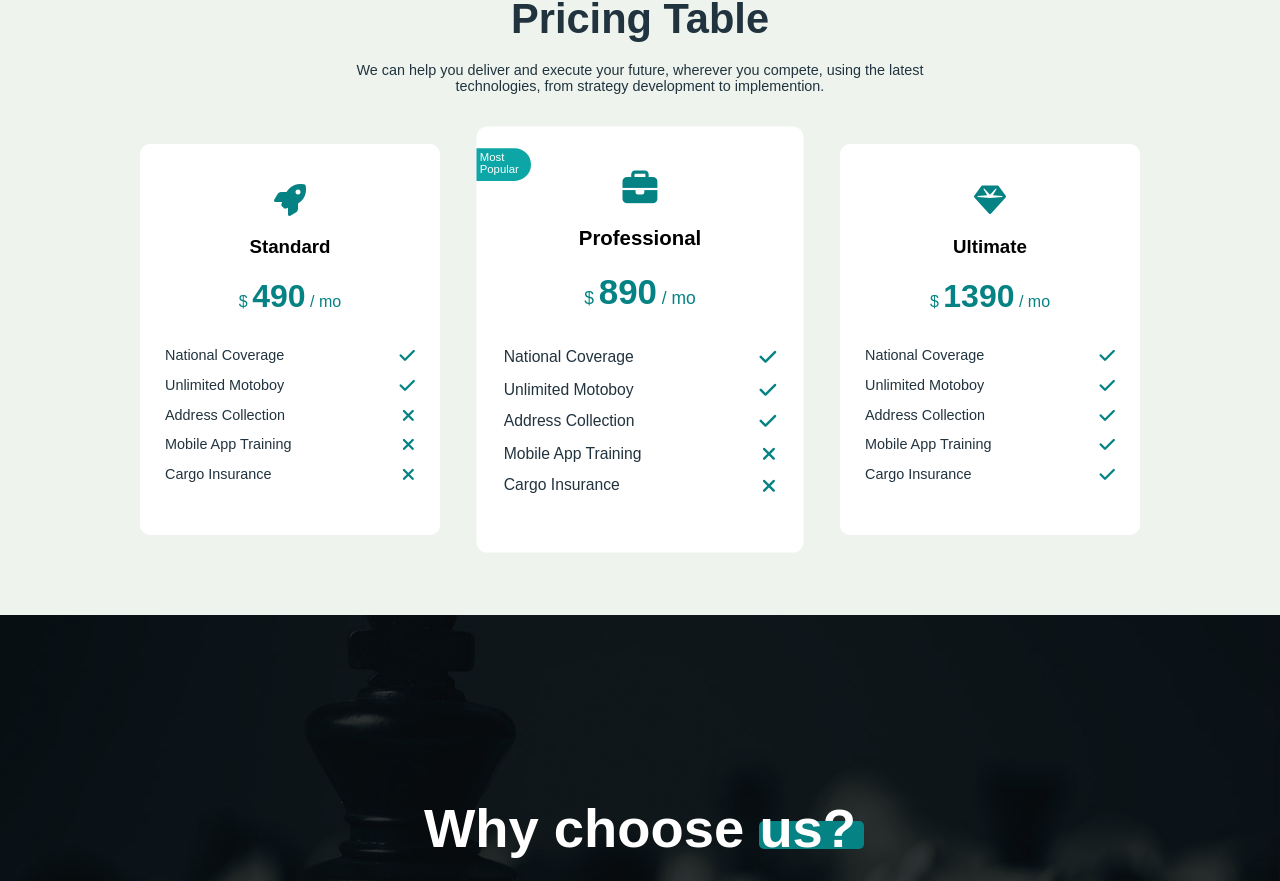
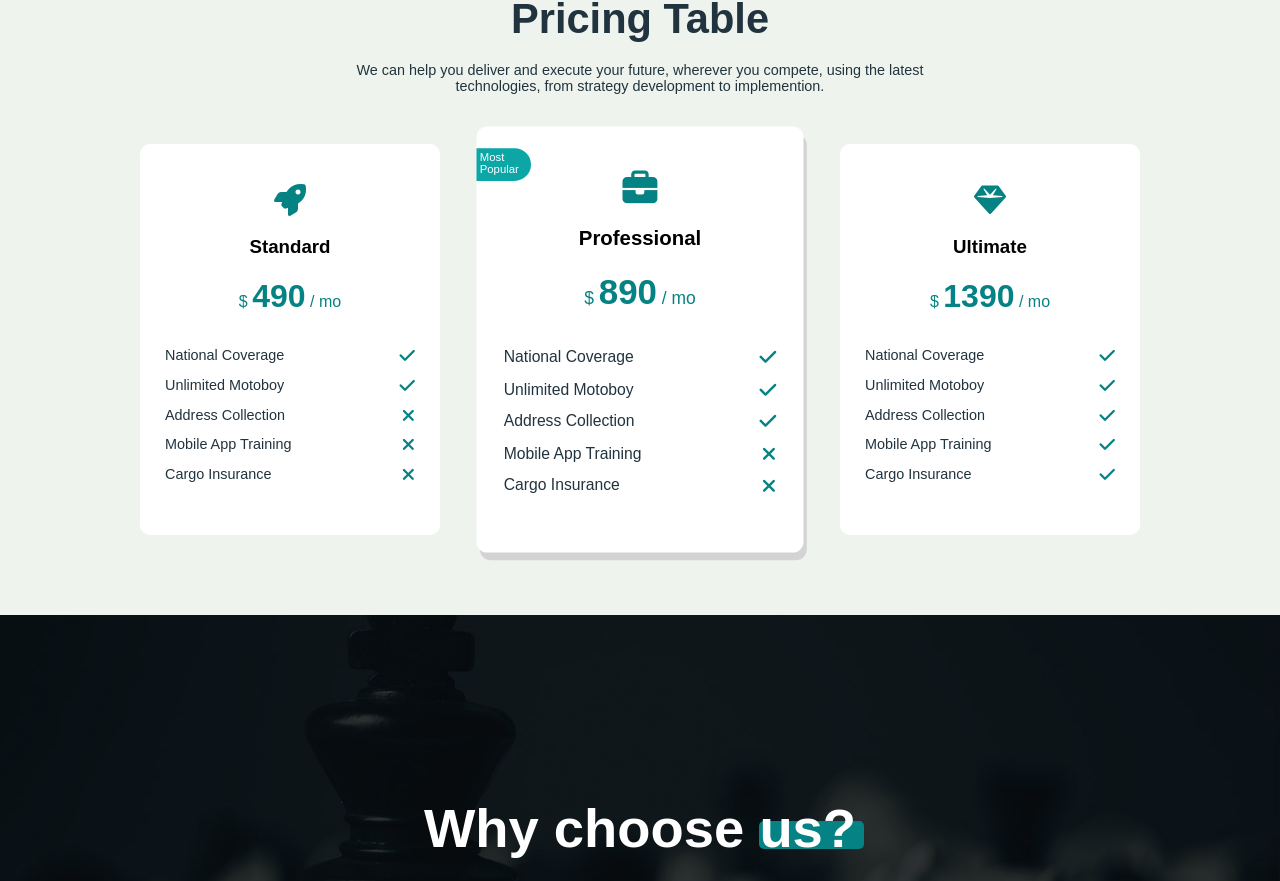
Before and after one commit to alessandraspalla/proj-html-vuejs, a Vue app: page / in a window 1280 px wide. Shown: the part 1935-2816 px from the top of the page. Built offline with nearby package versions, Linux system fonts and the light colour scheme.

Commit message:
add box shadow to center card with best price

```diff
--- a/src/components/PageMain.vue
+++ b/src/components/PageMain.vue
@@ -352,6 +352,7 @@ i {
         .card.scale {
             transform: scale(1.09);
             position: relative;
+            box-shadow: 3px 7px lightgray;
 
             .label {
                 text-align: left;
```
